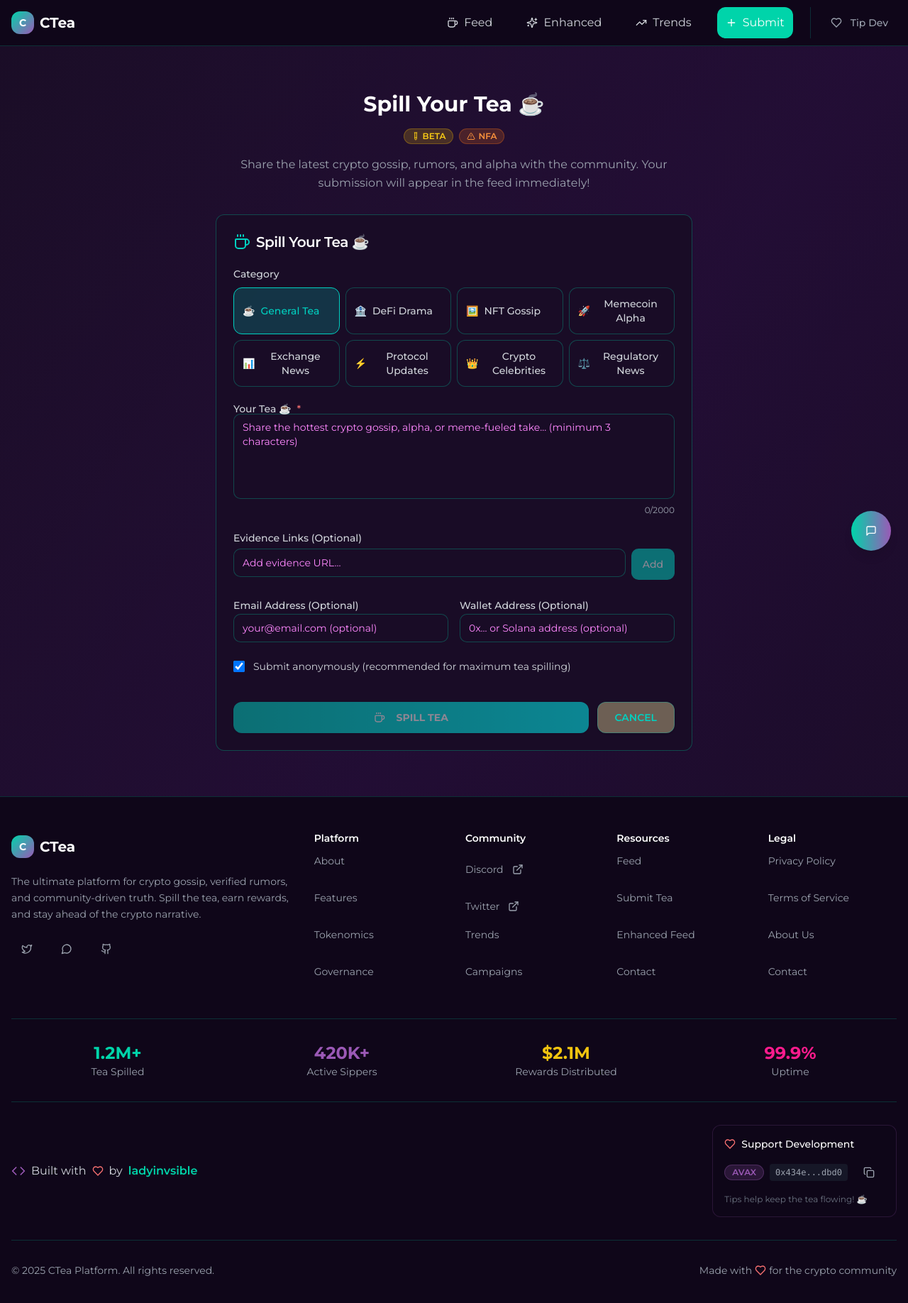
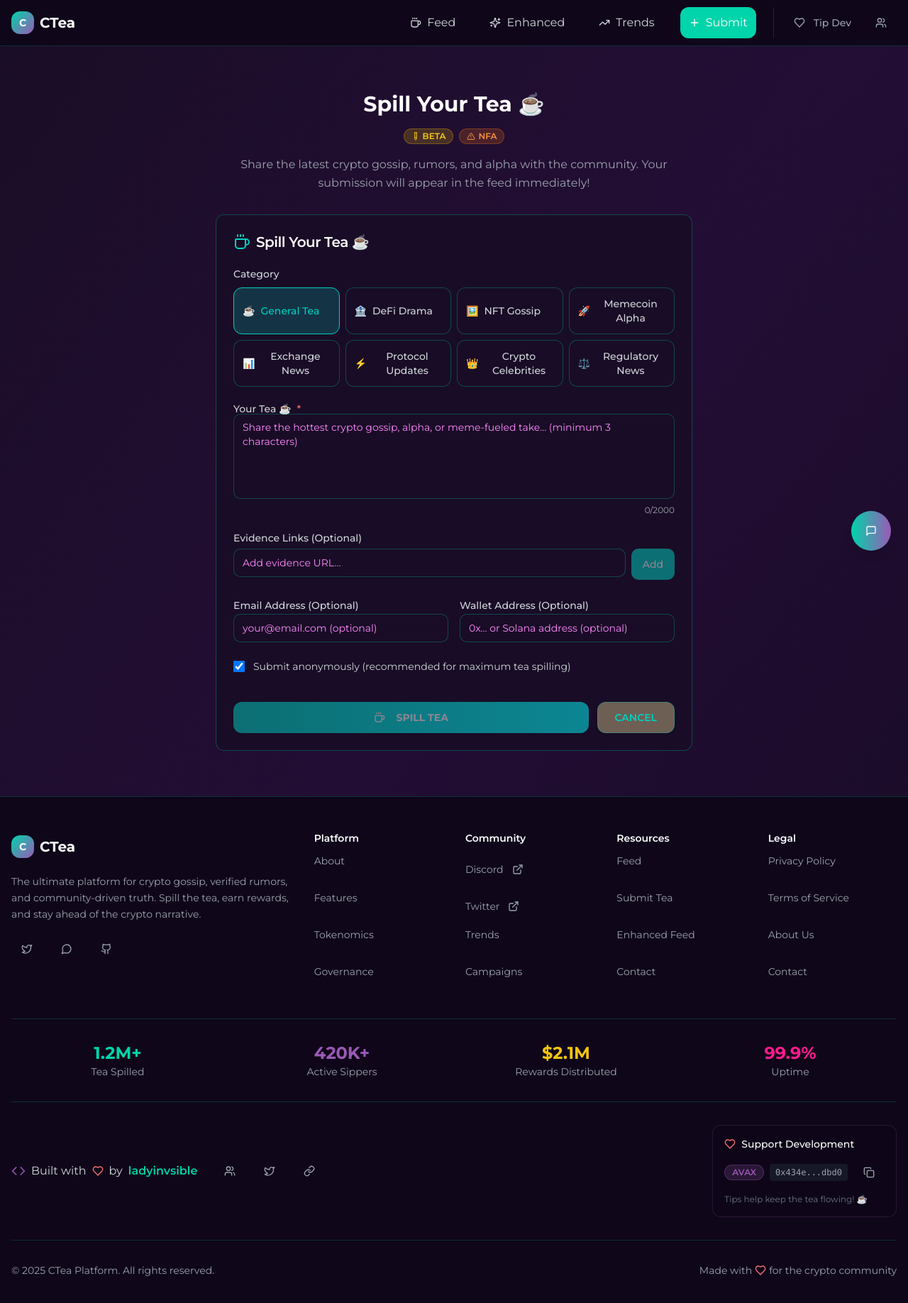
Before and after one commit to smffff/goss-tea-verse, a React (Vite) app: page /submit in a window 1280 px wide. Shown: the top 1836 px of the page at 71% size. Built offline with nearby package versions, Linux system fonts and the light colour scheme.

Commit message:
feat: Add social links and attribution
This commit adds the user's Arena ref link, social profiles, and Linktree to the footer and navigation. It also adds developer attribution and a tip button.

```diff
--- a/src/components/Footer.tsx
+++ b/src/components/Footer.tsx
@@ -1,6 +1,6 @@
 import React from 'react';
 import { Button } from '@/components/ui/button';
-import { Twitter, Github, MessageCircle, Heart, ExternalLink, Code } from 'lucide-react';
+import { Twitter, Github, MessageCircle, Heart, ExternalLink, Code, LinkIcon, Users } from 'lucide-react';
 import { Link } from 'react-router-dom';
 import TipButton from './TipButton';
 
@@ -29,6 +29,27 @@ const Footer = () => {
       icon: Github,
       url: 'https://github.com/ctea-platform',
       color: 'hover:text-gray-300'
+    }
+  ];
+
+  const developerSocialLinks = [
+    {
+      name: 'Arena Social',
+      icon: Users,
+      url: 'https://arena.social/?ref=LadyInvsible',
+      color: 'hover:text-blue-400'
+    },
+    {
+      name: 'X/Twitter',
+      icon: Twitter,
+      url: 'https://x.com/ladyinvsible',
+      color: 'hover:text-blue-400'
+    },
+    {
+      name: 'Linktree',
+      icon: LinkIcon,
+      url: 'https://linktr.ee/ladyinvsible',
+      color: 'hover:text-green-400'
     }
   ];
 
@@ -161,13 +182,27 @@ const Footer = () => {
         {/* Developer Attribution Section */}
         <div className="border-t border-ctea-teal/20 pt-8 mb-8">
           <div className="flex flex-col md:flex-row items-center justify-between gap-6">
-            <div className="flex items-center gap-4">
+            <div className="flex flex-col md:flex-row items-center gap-6">
               <div className="flex items-center gap-2">
                 <Code className="w-5 h-5 text-ctea-purple" />
                 <span className="text-gray-300">Built with</span>
                 <Heart className="w-4 h-4 text-red-400" />
                 <span className="text-gray-300">by</span>
                 <span className="text-ctea-teal font-semibold">ladyinvsible</span>
+              </div>
+              <div className="flex items-center gap-3">
+                {developerSocialLinks.map((social) => (
+                  <Button
+                    key={social.name}
+                    variant="ghost"
+                    size="sm"
+                    onClick={() => openLink(social.url)}
+                    className={`text-gray-400 ${social.color} transition-colors duration-200`}
+                    aria-label={social.name}
+                  >
+                    <social.icon className="w-4 h-4" />
+                  </Button>
+                ))}
               </div>
             </div>
             <TipButton variant="default" />
--- a/src/components/Navigation.tsx
+++ b/src/components/Navigation.tsx
@@ -2,7 +2,7 @@
 import React, { useState } from 'react';
 import { Link, useLocation, useNavigate } from 'react-router-dom';
 import { Button } from '@/components/ui/button';
-import { Coffee, Menu, X, Plus, Sparkles, TrendingUp, Heart } from 'lucide-react';
+import { Coffee, Menu, X, Plus, Sparkles, TrendingUp, Heart, Users } from 'lucide-react';
 import TipButton from './TipButton';
 
 const Navigation = () => {
@@ -52,8 +52,17 @@ const Navigation = () => {
                 </Link>
               );
             })}
-            <div className="border-l border-ctea-teal/20 pl-4">
+            <div className="border-l border-ctea-teal/20 pl-4 flex items-center gap-2">
               <TipButton variant="minimal" />
+              <Button
+                variant="ghost"
+                size="sm"
+                onClick={() => window.open('https://arena.social/?ref=LadyInvsible', '_blank')}
+                className="text-gray-400 hover:text-blue-400 transition-colors"
+                title="Connect on Arena"
+              >
+                <Users className="w-4 h-4" />
+              </Button>
             </div>
           </div>
 
@@ -92,7 +101,7 @@ const Navigation = () => {
               })}
               <div className="border-t border-ctea-teal/20 pt-4 mt-2">
                 <div className="px-3">
-                  <TipButton variant="inline" />
+                  <TipButton variant="connect" />
                 </div>
               </div>
             </div>
--- a/src/components/TipButton.tsx
+++ b/src/components/TipButton.tsx
@@ -2,11 +2,11 @@
 import React, { useState } from 'react';
 import { Button } from '@/components/ui/button';
 import { Badge } from '@/components/ui/badge';
-import { Copy, Check, Heart, Wallet } from 'lucide-react';
+import { Copy, Check, Heart, Wallet, Users, Twitter, LinkIcon } from 'lucide-react';
 import { useToast } from '@/hooks/use-toast';
 
 interface TipButtonProps {
-  variant?: 'default' | 'minimal' | 'inline';
+  variant?: 'default' | 'minimal' | 'inline' | 'connect';
   className?: string;
 }
 
@@ -33,6 +33,31 @@ const TipButton = ({ variant = 'default', className = '' }: TipButtonProps) => {
       });
     }
   };
+
+  const openLink = (url: string) => {
+    window.open(url, '_blank', 'noopener,noreferrer');
+  };
+
+  const developerLinks = [
+    {
+      name: 'Arena Social',
+      icon: Users,
+      url: 'https://arena.social/?ref=LadyInvsible',
+      color: 'hover:text-blue-400'
+    },
+    {
+      name: 'X/Twitter',
+      icon: Twitter,
+      url: 'https://x.com/ladyinvsible',
+      color: 'hover:text-blue-400'
+    },
+    {
+      name: 'Linktree',
+      icon: LinkIcon,
+      url: 'https://linktr.ee/ladyinvsible',
+      color: 'hover:text-green-400'
+    }
+  ];
 
   if (variant === 'minimal') {
     return (
@@ -71,6 +96,58 @@ const TipButton = ({ variant = 'default', className = '' }: TipButtonProps) => {
     );
   }
 
+  if (variant === 'connect') {
+    return (
+      <div className={`bg-ctea-darker/50 border border-ctea-purple/20 rounded-lg p-4 ${className}`}>
+        <div className="flex items-center gap-2 mb-3">
+          <Heart className="w-4 h-4 text-red-400" />
+          <span className="text-sm font-medium text-white">Connect & Support</span>
+        </div>
+
+        {/* Social Links */}
+        <div className="flex items-center gap-2 mb-3">
+          {developerLinks.map((link) => (
+            <Button
+              key={link.name}
+              variant="ghost"
+              size="sm"
+              onClick={() => openLink(link.url)}
+              className={`text-gray-400 ${link.color} transition-colors duration-200 h-8 w-8 p-0`}
+              aria-label={link.name}
+            >
+              <link.icon className="w-4 h-4" />
+            </Button>
+          ))}
+        </div>
+
+        {/* Tip Section */}
+        <div className="flex items-center gap-2 text-xs">
+          <Badge className="bg-ctea-purple/20 text-ctea-purple border-ctea-purple/30">
+            AVAX
+          </Badge>
+          <code className="text-gray-400 font-mono text-xs bg-gray-800/50 px-2 py-1 rounded">
+            {walletAddress.slice(0, 6)}...{walletAddress.slice(-4)}
+          </code>
+          <Button
+            variant="ghost"
+            size="sm"
+            onClick={copyToClipboard}
+            className="h-6 w-6 p-0"
+          >
+            {copied ? (
+              <Check className="w-3 h-3 text-green-400" />
+            ) : (
+              <Copy className="w-3 h-3 text-gray-400 hover:text-ctea-teal" />
+            )}
+          </Button>
+        </div>
+        <p className="text-xs text-gray-500 mt-2">
+          Connect with me or send tips to keep the tea flowing! ☕
+        </p>
+      </div>
+    );
+  }
+
   return (
     <div className={`bg-ctea-darker/50 border border-ctea-purple/20 rounded-lg p-4 ${className}`}>
       <div className="flex items-center gap-2 mb-2">
```
